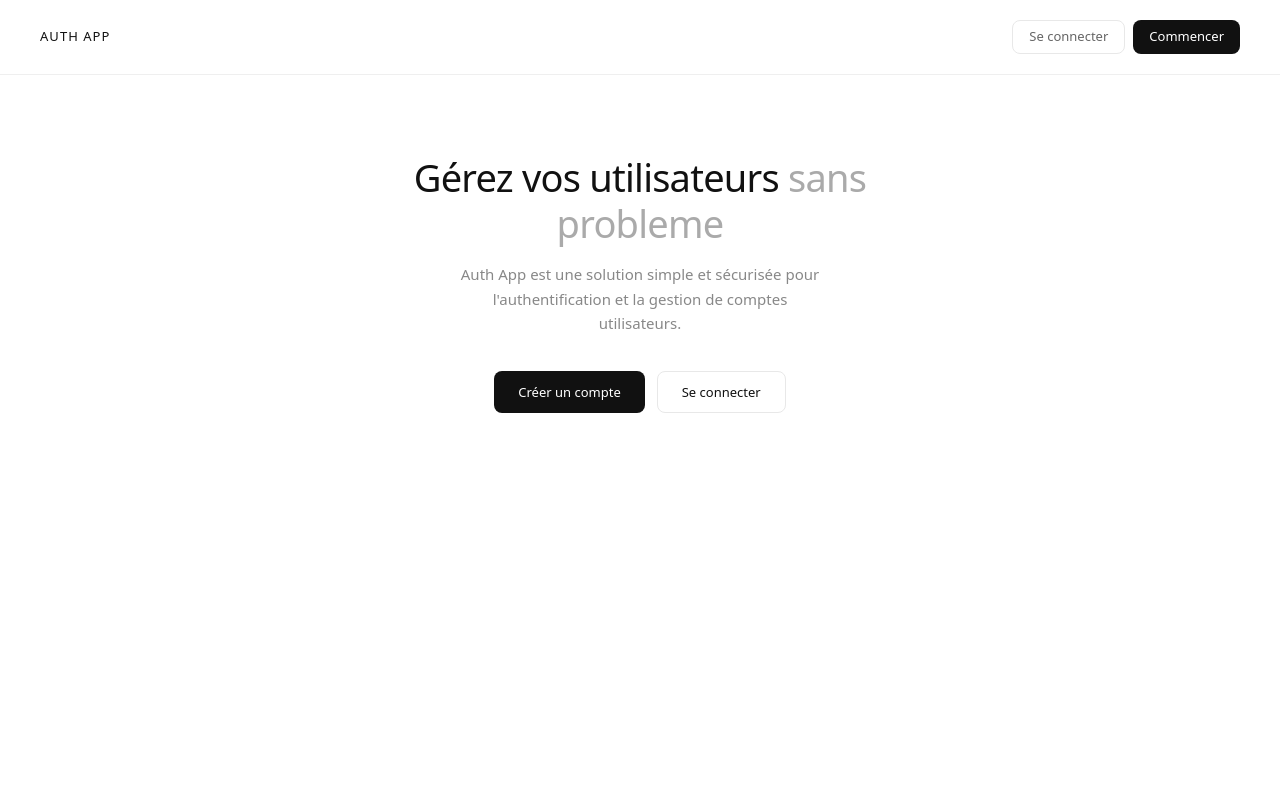
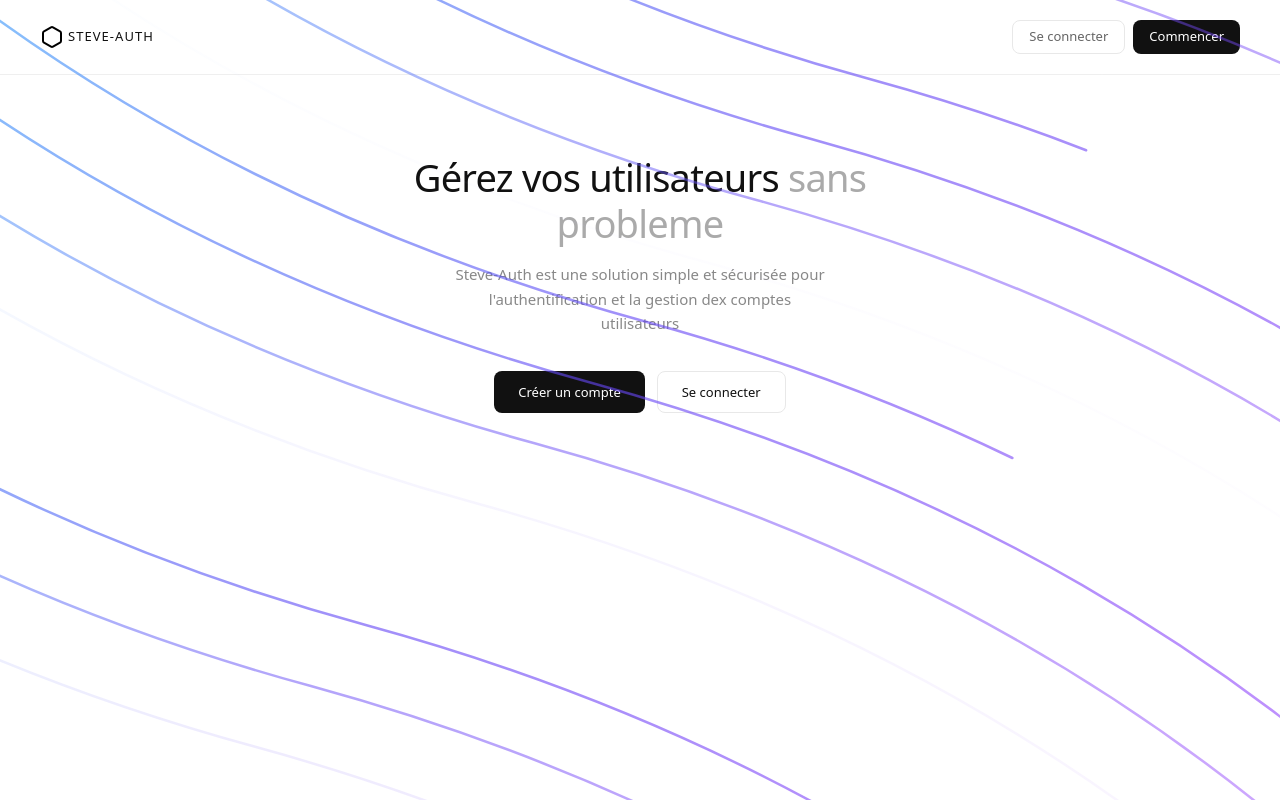
Before and after one commit to stevebay0605/steve_auth, a Next.js app: page / in a window 1280 px wide. Built offline with nearby package versions, Linux system fonts and the light colour scheme.

Commit message:
add background animate

```diff
--- a/app/page.tsx
+++ b/app/page.tsx
@@ -1,7 +1,9 @@
 "use client"
+import { BackgroundBeams } from "@/components/ui/beams"
 import { Button } from "@/components/ui/button"
 import { Spinner } from "@/components/ui/spinner"
 import { supabase } from "@/lib/supabase"
+import { Hexagon } from "lucide-react"
  import { useRouter } from "next/navigation"
 import { useEffect, useState } from "react"
 
@@ -36,9 +38,13 @@ export default function Home (){
 
 
         <nav className="flex justify-between items-center px-10 py-5 border-b border-[#EFEFEF]">
-          <span className="text-[13px] font-medium tracking-[0.08em] uppercase text-[#111]">
-            Auth App
+         <div className="flex gap-1 justify-center items-center">
+            <Hexagon />
+           <span className="text-[13px] font-medium tracking-[0.08em] uppercase text-[#111]">
+            Steve-Auth
           </span>
+
+         </div>
           <div className="flex gap-2">
             <Button
               onClick={() => router.push("/login")}
@@ -57,6 +63,7 @@ export default function Home (){
 
 
         <div className="flex flex-col items-center justify-center text-center px-6 py-20 bg-white">
+          <BackgroundBeams/>
 
           <h1 className="text-[38px] font-medium text-[#111] leading-[1.2] tracking-[-0.02em] max-w-130 mb-4">
             Gérez vos utilisateurs{" "}
@@ -64,8 +71,8 @@ export default function Home (){
           </h1>
 
           <p className="text-[15px] text-[#888] max-w-95 leading-relaxed mb-9">
-            Auth App est une solution simple et sécurisée pour l&apos;authentification
-            et la gestion de comptes utilisateurs.
+            Steve-Auth est une solution simple et sécurisée pour l&apos;authentification
+            et la gestion dex comptes utilisateurs
           </p>
 
           <div className="flex gap-3">
--- /dev/null
+++ b/components/ui/beams.tsx
@@ -0,0 +1,113 @@
+"use client"
+
+import { cn } from "@/lib/utils"
+import { motion } from "framer-motion"
+import React from "react"
+
+
+export interface BackgroundBeamsProps {
+  className?: string
+}
+
+const pathData = [
+  "M-380 -189C-380 -189 -312 216 152 343C616 470 684 875 684 875",
+  "M-358 -213C-358 -213 -290 192 174 319C638 446 706 851 706 851",
+  "M-336 -237C-336 -237 -268 168 196 295C660 422 728 827 728 827",
+  "M-314 -261C-314 -261 -246 144 218 271C682 398 750 803 750 803",
+  "M-292 -285C-292 -285 -224 120 240 247C704 374 772 779 772 779",
+  "M-270 -309C-270 -309 -202 96 262 223C726 350 794 755 794 755",
+  "M-248 -333C-248 -333 -180 72 284 199C748 326 816 731 816 731",
+  "M-226 -357C-226 -357 -158 48 306 175C770 302 838 707 838 707",
+  "M-204 -381C-204 -381 -136 24 328 151C792 278 860 683 860 683",
+  "M-182 -405C-182 -405 -114 0 350 127C814 254 882 659 882 659",
+  "M-160 -429C-160 -429 -92 -24 372 103C836 230 904 635 904 635",
+  "M-138 -453C-138 -453 -70 -48 394 79C858 206 926 611 926 611",
+  "M-116 -477C-116 -477 -48 -72 416 55C880 182 948 587 948 587",
+  "M-94 -501C-94 -501 -26 -96 438 31C902 158 970 563 970 563",
+  "M-72 -525C-72 -525 -4 -120 460 7C924 134 992 539 992 539",
+  "M-50 -549C-50 -549 18 -144 482 -17C946 110 1014 515 1014 515",
+  "M-28 -573C-28 -573 40 -168 504 -41C968 86 1036 491 1036 491",
+  "M-6 -597C-6 -597 62 -192 526 -65C990 62 1058 467 1058 467",
+  "M16 -621C16 -621 84 -216 548 -89C1012 38 1080 443 1080 443",
+  "M38 -645C38 -645 106 -240 570 -113C1034 14 1102 419 1102 419",
+]
+
+// Pre-calculated animation values for each path
+const animations = pathData.map((_, i) => ({
+  duration: 4 + (i % 5) * 0.8,
+  delay: i * 0.15,
+  initialProgress: (i * 5) % 100,
+}))
+
+export const BackgroundBeams = React.memo(({ className }: BackgroundBeamsProps) => {
+  return (
+    <div className={cn("pointer-events-none absolute inset-0 h-full w-full", className)}>
+      <svg
+        aria-hidden="true"
+        className="absolute h-full w-full"
+        fill="none"
+        viewBox="0 0 696 316"
+        xmlns="http://www.w3.org/2000/svg"
+        preserveAspectRatio="xMidYMid slice"
+      >
+        {/* Static faint paths for depth */}
+        <g opacity="0.03">
+          {pathData.map((d, i) => (
+            <path key={`static-${i}`} d={d} stroke="white" strokeWidth="0.5" />
+          ))}
+        </g>
+
+        {/* Animated gradient beams */}
+        {pathData.map((d, i) => (
+          <motion.path
+            key={`beam-${i}`}
+            d={d}
+            stroke={`url(#gradient-${i})`}
+            strokeWidth="1"
+            strokeLinecap="round"
+            initial={{ pathLength: 0, opacity: 0 }}
+            animate={{
+              pathLength: [0, 1],
+              opacity: [0, 0.6, 0.6, 0],
+            }}
+            transition={{
+              duration: animations[i].duration,
+              delay: animations[i].delay,
+              repeat: Number.POSITIVE_INFINITY,
+              ease: "easeInOut",
+            }}
+          />
+        ))}
+
+        <defs>
+          {pathData.map((_, i) => (
+            <linearGradient
+              key={`gradient-${i}`}
+              id={`gradient-${i}`}
+              x1="0%"
+              y1="0%"
+              x2="100%"
+              y2="100%"
+            >
+              <stop offset="0%" stopColor="#18CCFC" stopOpacity="0" />
+              <stop offset="20%" stopColor="#18CCFC" stopOpacity="1" />
+              <stop offset="50%" stopColor="#6344F5" stopOpacity="1" />
+              <stop offset="80%" stopColor="#AE48FF" stopOpacity="1" />
+              <stop offset="100%" stopColor="#AE48FF" stopOpacity="0" />
+            </linearGradient>
+          ))}
+        </defs>
+      </svg>
+    </div>
+  )
+})
+
+BackgroundBeams.displayName = "BackgroundBeams"
+
+export default function BackgroundBeamsDemo() {
+  return (
+    <div className="relative h-screen w-screen overflow-hidden bg-neutral-950">
+      <BackgroundBeams />
+    </div>
+  )
+}
--- a/package.json
+++ b/package.json
@@ -12,6 +12,7 @@
     "@supabase/supabase-js": "^2.104.1",
     "class-variance-authority": "^0.7.1",
     "clsx": "^2.1.1",
+    "framer-motion": "^12.38.0",
     "lucide-react": "^1.8.0",
     "next": "16.2.3",
     "next-themes": "^0.4.6",
```
Also changed, not shown: components/ui/bacground.tsx (added), 1 other file (tests, documents, lock files or other folders).
